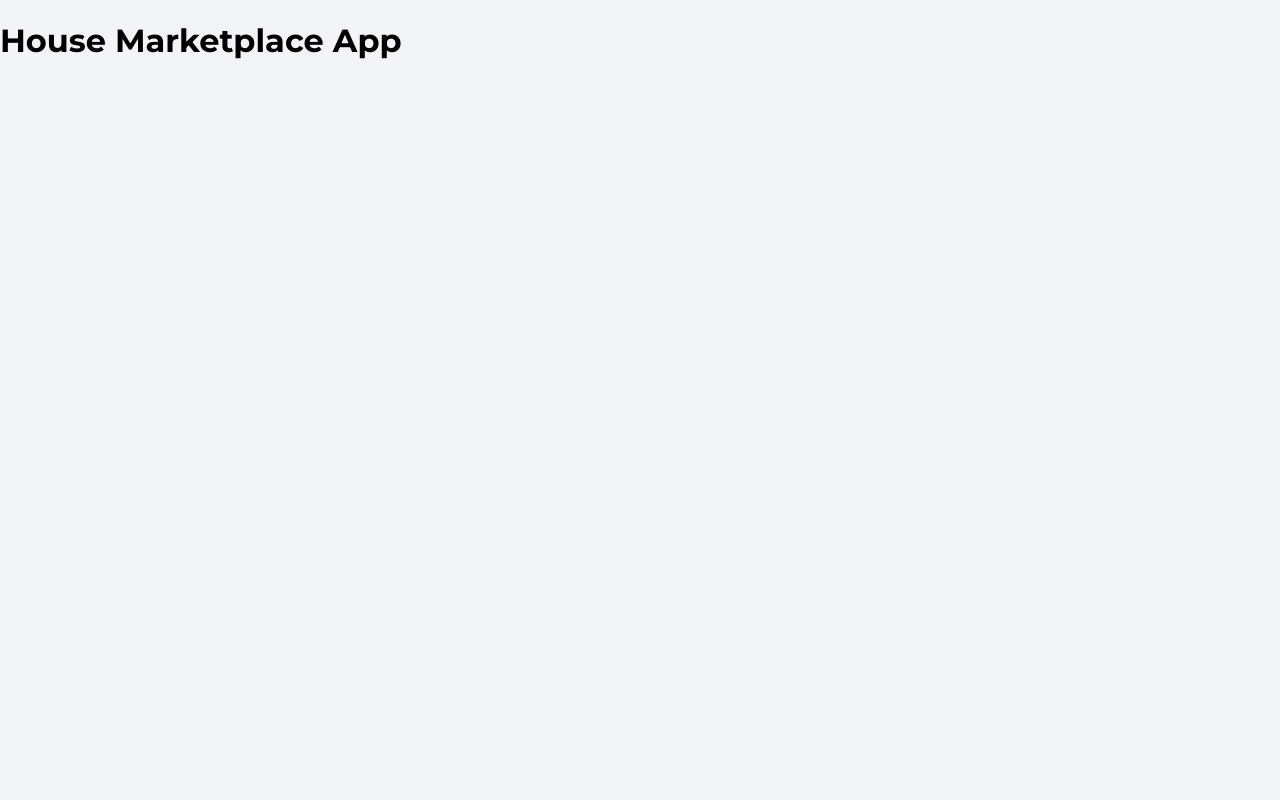
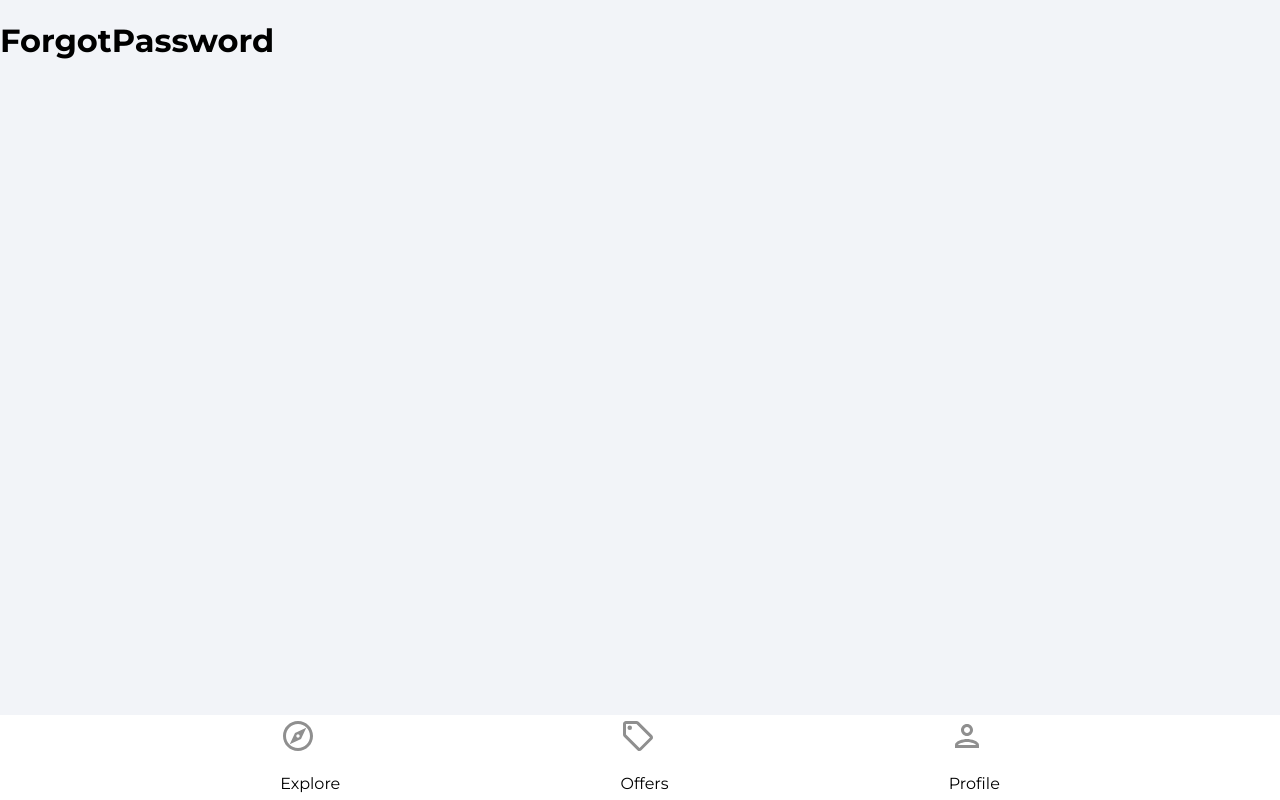
Before and after one commit to cday96/house-marketplace, a React (Create React App) app: page /forgot-password in a window 1280 px wide. Built offline with nearby package versions, Linux system fonts and the light colour scheme.

Commit message:
create pages routes and navbar

```diff
--- a/package.json
+++ b/package.json
@@ -9,6 +9,7 @@
     "firebase": "^9.6.3",
     "react": "^17.0.2",
     "react-dom": "^17.0.2",
+    "react-router-dom": "^6.2.1",
     "react-scripts": "5.0.0",
     "web-vitals": "^2.1.3"
   },
--- a/public/index.html
+++ b/public/index.html
@@ -10,34 +10,13 @@
 			content="Web site created using create-react-app"
 		/>
 		<link rel="apple-touch-icon" href="%PUBLIC_URL%/logo192.png" />
-    <!--
-      manifest.json provides metadata used when your web app is installed on a
-      user's mobile device or desktop. See https://developers.google.com/web/fundamentals/web-app-manifest/
-    -->
+
 		<link rel="manifest" href="%PUBLIC_URL%/manifest.json" />
-    <!--
-      Notice the use of %PUBLIC_URL% in the tags above.
-      It will be replaced with the URL of the `public` folder during the build.
-      Only files inside the `public` folder can be referenced from the HTML.
 
-      Unlike "/favicon.ico" or "favicon.ico", "%PUBLIC_URL%/favicon.ico" will
-      work correctly both with client-side routing and a non-root public URL.
-      Learn how to configure a non-root public URL by running `npm run build`.
-    -->
-    <title>React App</title>
+		<title>House Marketplace</title>
 	</head>
 	<body>
 		<noscript>You need to enable JavaScript to run this app.</noscript>
 		<div id="root"></div>
-    <!--
-      This HTML file is a template.
-      If you open it directly in the browser, you will see an empty page.
-
-      You can add webfonts, meta tags, or analytics to this file.
-      The build step will place the bundled scripts into the <body> tag.
-
-      To begin the development, run `npm start` or `yarn start`.
-      To create a production bundle, use `npm run build` or `yarn build`.
-    -->
 	</body>
 </html>
--- a/src/App.js
+++ b/src/App.js
@@ -1,7 +1,31 @@
+import { BrowserRouter as Router, Routes, Route } from "react-router-dom"
+import Explore from "./pages/Explore"
+import Offers from "./pages/Offers"
+import Profile from "./pages/Profile"
+import SignIn from "./pages/SignIn"
+import SignUp from "./pages/SignUp"
+import ForgotPassword from "./pages/ForgotPassword"
+
+import Navbar from "./components/Navbar"
+
 function App() {
 	return (
 		<div>
-			<h1>House Marketplace App</h1>
+			<Router>
+				<Routes>
+					<Route path="/" element={<Explore />} />
+					<Route path="/offers" element={<Offers />} />
+					{/* This will need to become a protected route */}
+					<Route path="/profile" element={<SignIn />} />
+					<Route path="/sign-in" element={<SignIn />} />
+					<Route path="/sign-up" element={<SignUp />} />
+					<Route
+						path="/forgot-password"
+						element={<ForgotPassword />}
+					/>
+				</Routes>
+				<Navbar />
+			</Router>
 		</div>
 	)
 }
--- /dev/null
+++ b/src/components/Navbar.jsx
@@ -0,0 +1,93 @@
+import React from "react"
+import { useNavigate, useLocation } from "react-router-dom"
+import { ReactComponent as OfferIcon } from "../assets/svg/localOfferIcon.svg"
+import { ReactComponent as ExploreIcon } from "../assets/svg/exploreIcon.svg"
+import { ReactComponent as PersonOutlineIcon } from "../assets/svg/personOutlineIcon.svg"
+
+function Navbar() {
+	const navigate = useNavigate()
+	const location = useLocation()
+
+	// Simple function to check if route match page currently on for conditional icon fill
+	const pathMatchRoute = (route) => {
+		if (route === location.pathname) {
+			return true
+		}
+	}
+
+	return (
+		<footer className="navbar">
+			<nav className="navbarNav">
+				<ul className="navbarListItems">
+					<li
+						classname="navbarListItem"
+						onClick={() => navigate("/")}
+					>
+						<ExploreIcon
+							fill={pathMatchRoute("/") ? "#9b111e" : "#8f8f8f"}
+							width="36px"
+							height="36px"
+						/>
+						<p
+							className={
+								pathMatchRoute("/")
+									? "navbarListItemNameActive"
+									: "navbarListName"
+							}
+						>
+							Explore
+						</p>
+					</li>
+					<li
+						classname="navbarListItem"
+						onClick={() => navigate("/offers")}
+					>
+						<OfferIcon
+							fill={
+								pathMatchRoute("/offers")
+									? "#9b111e"
+									: "#8f8f8f"
+							}
+							width="36px"
+							height="36px"
+						/>
+						<p
+							className={
+								pathMatchRoute("/offers")
+									? "navbarListItemNameActive"
+									: "navbarListName"
+							}
+						>
+							Offers
+						</p>
+					</li>
+					<li
+						classname="navbarListItem"
+						onClick={() => navigate("/profile")}
+					>
+						<PersonOutlineIcon
+							fill={
+								pathMatchRoute("/profile")
+									? "#9b111e"
+									: "#8f8f8f"
+							}
+							width="36px"
+							height="36px"
+						/>
+						<p
+							className={
+								pathMatchRoute("/profile")
+									? "navbarListItemNameActive"
+									: "navbarListName"
+							}
+						>
+							Profile
+						</p>
+					</li>
+				</ul>
+			</nav>
+		</footer>
+	)
+}
+
+export default Navbar
--- a/src/index.css
+++ b/src/index.css
@@ -1,4 +1,4 @@
-@import url('https://fonts.googleapis.com/css2?family=Montserrat:wght@200;300;400;500;600;700;800;900&display=swap');
+@import url("https://fonts.googleapis.com/css2?family=Montserrat:wght@200;300;400;500;600;700;800;900&display=swap");
 * {
 	box-sizing: border-box;
 }
@@ -8,7 +8,7 @@
 }
 
 body {
-  font-family: 'Montserrat', sans-serif;
+	font-family: "Montserrat", sans-serif;
 	background-color: #f2f4f8;
 	margin: 0;
 	box-sizing: border-box;
@@ -37,7 +37,7 @@
 	height: 3rem;
 	width: 100%;
 	outline: none;
-  font-family: 'Montserrat', sans-serif;
+	font-family: "Montserrat", sans-serif;
 	padding: 0 3rem;
 	font-size: 1rem;
 }
@@ -164,6 +164,7 @@
 	display: flex;
 	justify-content: space-evenly;
 	align-items: center;
+	list-style-type: none;
 }
 
 .navbarListItem {
@@ -186,12 +187,12 @@
 
 .nameInput {
 	margin-bottom: 2rem;
-  background: url('./assets/svg/badgeIcon.svg') #ffffff 2.5% center no-repeat;
+	background: url("./assets/svg/badgeIcon.svg") #ffffff 2.5% center no-repeat;
 }
 
 .emailInput {
 	margin-bottom: 2rem;
-  background: url('./assets/svg/personIcon.svg') #ffffff 2.5% center no-repeat;
+	background: url("./assets/svg/personIcon.svg") #ffffff 2.5% center no-repeat;
 }
 
 .passwordInputDiv {
@@ -200,7 +201,7 @@
 
 .passwordInput {
 	margin-bottom: 2rem;
-  background: url('./assets/svg/lockIcon.svg') #ffffff 2.5% center no-repeat;
+	background: url("./assets/svg/lockIcon.svg") #ffffff 2.5% center no-repeat;
 }
 
 .showPassword {
@@ -621,7 +622,7 @@
 
 .logOut {
 	cursor: pointer;
-  font-family: 'Montserrat', sans-serif;
+	font-family: "Montserrat", sans-serif;
 	font-size: 1rem;
 	font-weight: 600;
 	color: #ffffff;
@@ -753,7 +754,7 @@
 .formInputFile {
 	border: none;
 	outline: none;
-  font-family: 'Montserrat', sans-serif;
+	font-family: "Montserrat", sans-serif;
 }
 .formInputSmall,
 .formInputFile {
--- /dev/null
+++ b/src/pages/Explore.jsx
@@ -0,0 +1,11 @@
+import React from "react"
+
+function Explore() {
+	return (
+		<div>
+			<h1>Explore</h1>
+		</div>
+	)
+}
+
+export default Explore
--- /dev/null
+++ b/src/pages/ForgotPassword.jsx
@@ -0,0 +1,11 @@
+import React from "react"
+
+function ForgotPassword() {
+	return (
+		<div>
+			<h1>ForgotPassword</h1>
+		</div>
+	)
+}
+
+export default ForgotPassword
--- /dev/null
+++ b/src/pages/Offers.jsx
@@ -0,0 +1,11 @@
+import React from "react"
+
+function Offers() {
+	return (
+		<div>
+			<h1>Offers</h1>
+		</div>
+	)
+}
+
+export default Offers
--- /dev/null
+++ b/src/pages/Profile.jsx
@@ -0,0 +1,11 @@
+import React from "react"
+
+function Profile() {
+	return (
+		<div>
+			<h1>Profile</h1>
+		</div>
+	)
+}
+
+export default Profile
--- /dev/null
+++ b/src/pages/SignIn.jsx
@@ -0,0 +1,11 @@
+import React from "react"
+
+function SignIn() {
+	return (
+		<div>
+			<h1>SignIn</h1>
+		</div>
+	)
+}
+
+export default SignIn
--- /dev/null
+++ b/src/pages/SignUp.jsx
@@ -0,0 +1,11 @@
+import React from "react"
+
+function SignUp() {
+	return (
+		<div>
+			<h1>SignUp</h1>
+		</div>
+	)
+}
+
+export default SignUp
```
Also changed, not shown: 1 other file (tests, documents, lock files or other folders). Lines whose indentation alone changed are shown as unchanged.
